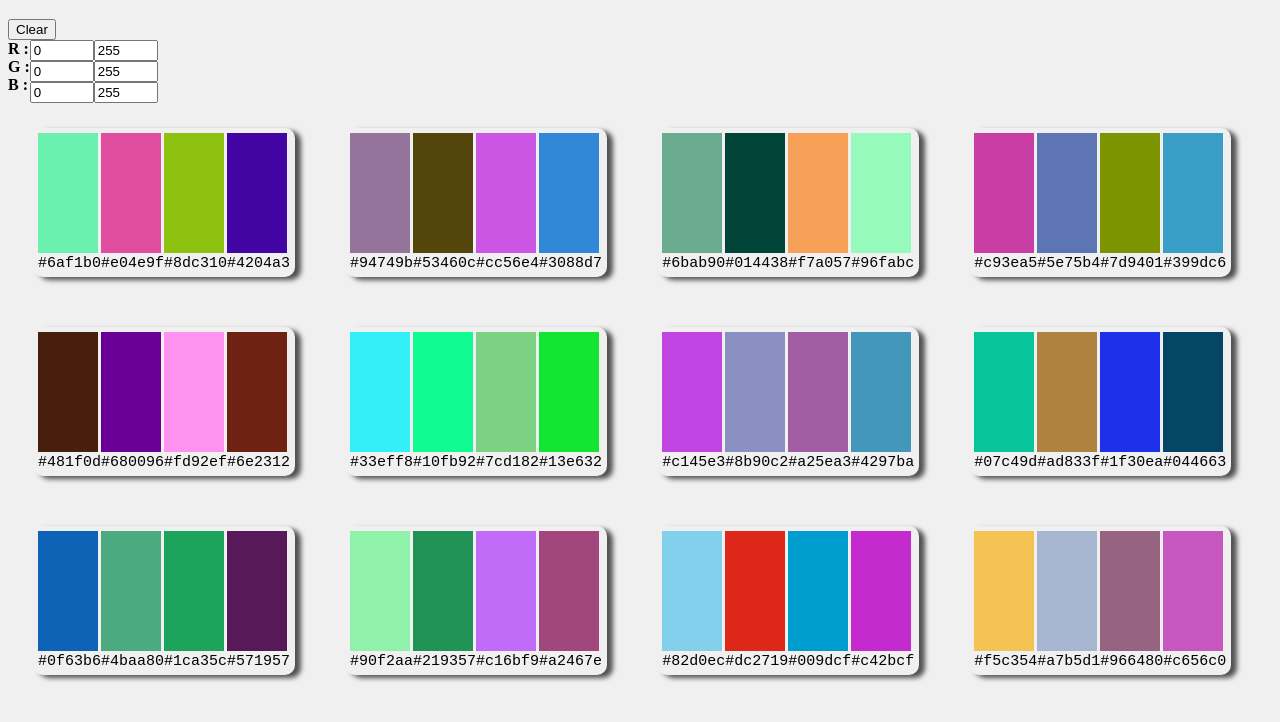
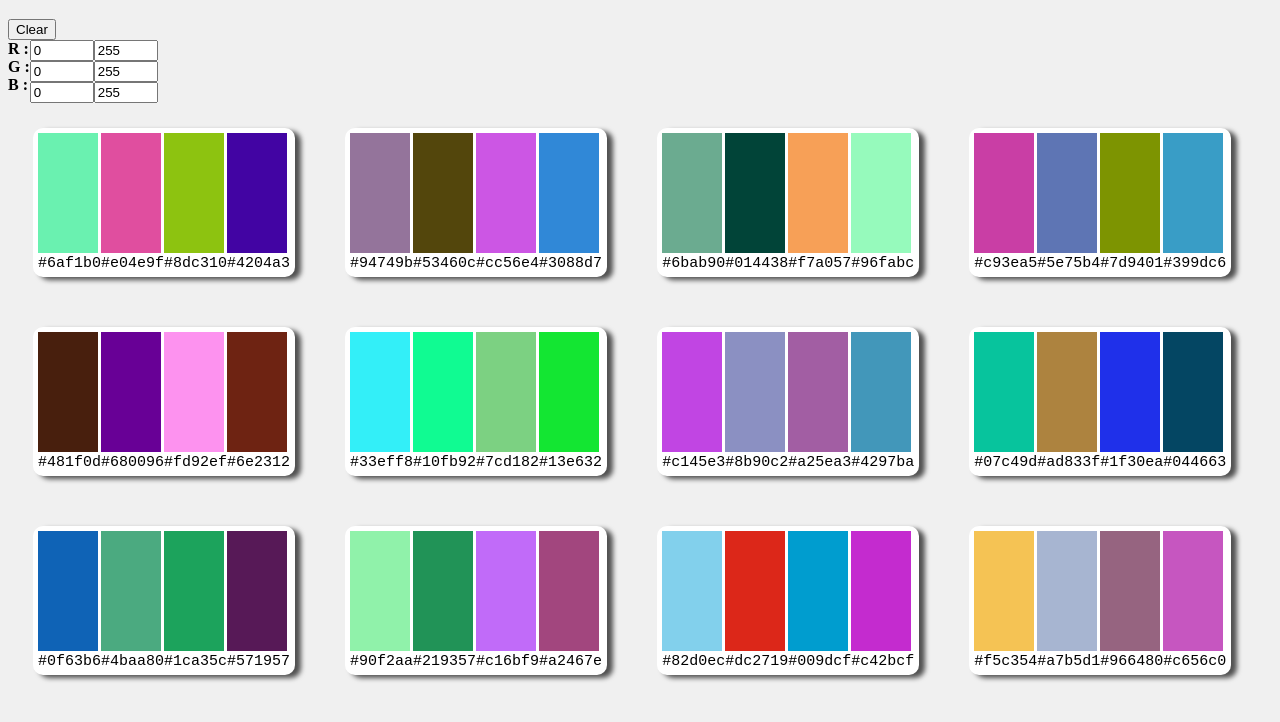
Before and after one commit to KaneuchiLin/BrilliantPalette, a plain HTML site: page index.html in a window 1280 px wide. Shown: the part 61-783 px from the top of the page. Drawn offline with Linux system fonts and the light colour scheme.

Commit message:
Update index.html

```diff
--- a/index.html
+++ b/index.html
@@ -23,7 +23,7 @@
                 margin:25px;
                 padding:5px 5px;
                 border-radius:10px;
-                background-color:"white";
+                background-color:white;
                 transition:transform 0.2s,box-shadow 0.2s;
             }
             .scheme:hover{
```
